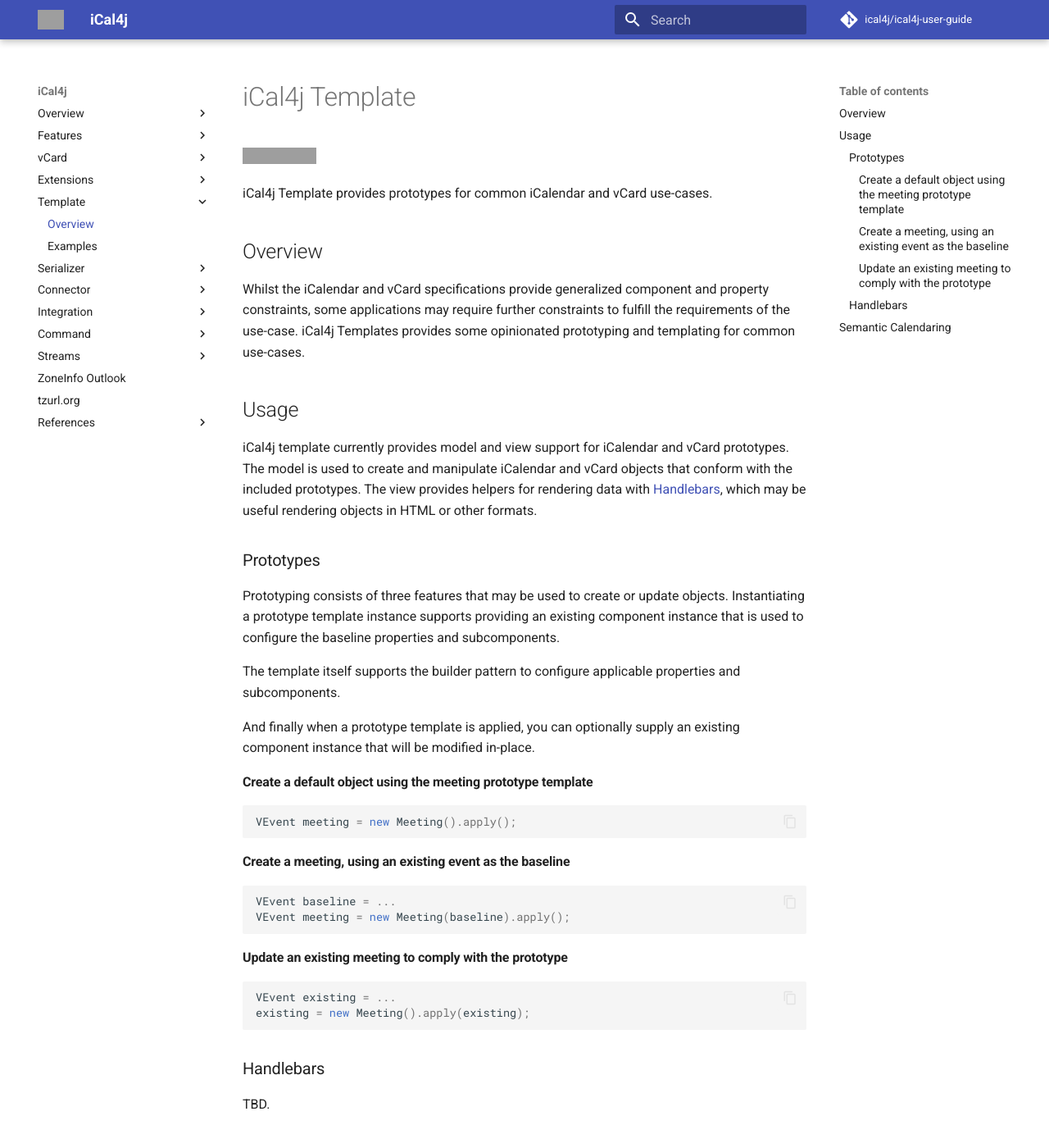
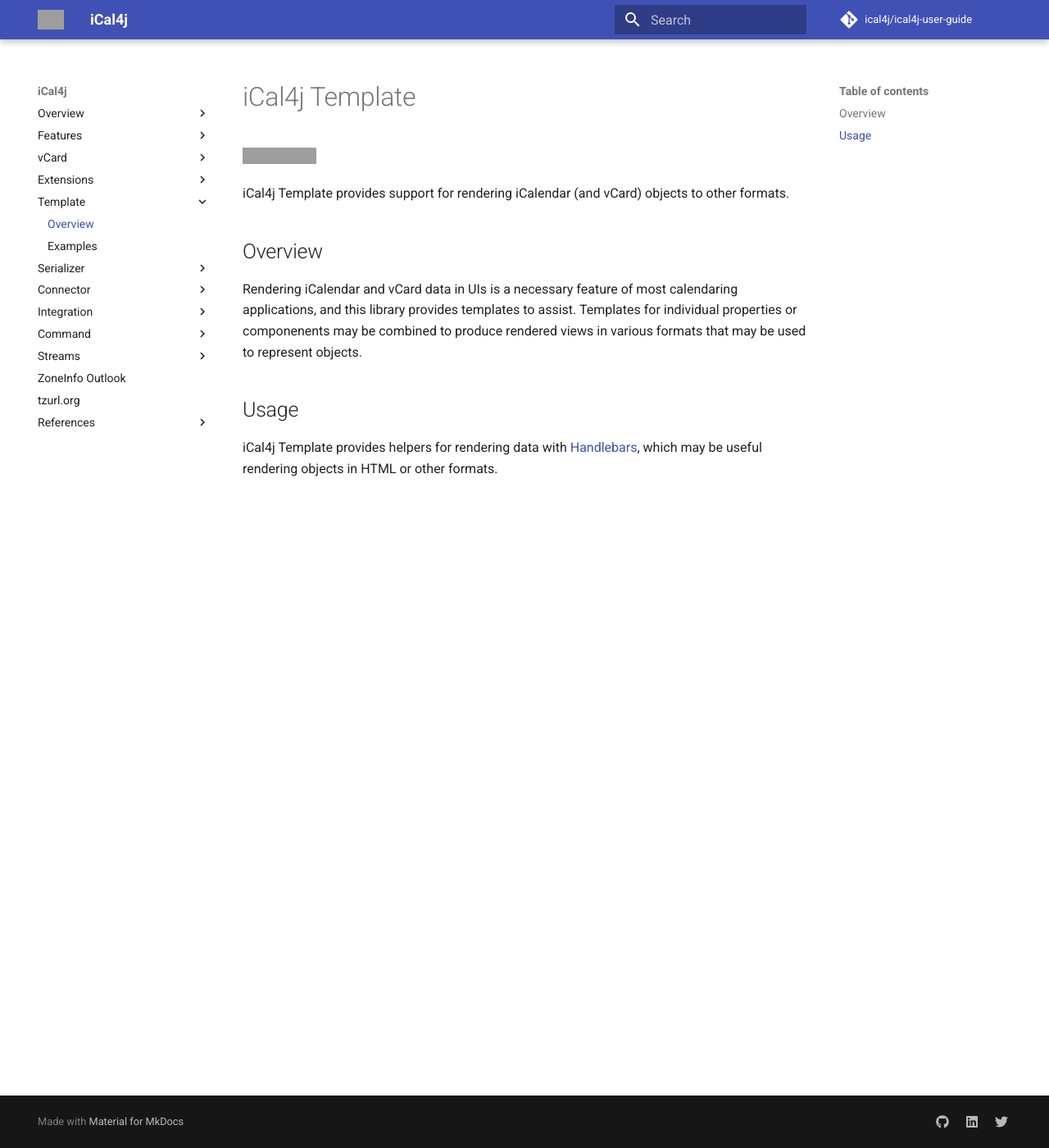
Before and after one commit to ical4j/ical4j-user-guide, an MkDocs documentation site: the page built from docs/template/index.md, in a window 1280 px wide and 1400 px high. Shown: the whole window at 82% size. Built offline with MkDocs 1.6.1 and Material for MkDocs 9.7.7, drawn with Linux system fonts in a browser that asks for light colours; comment, search, counter and statistics services are not loaded; some of the changed text lies outside the part shown; grey boxes are pictures that could not be loaded.

Commit message:
Update index.md

````diff
--- a/docs/template/index.md
+++ b/docs/template/index.md
@@ -2,57 +2,15 @@
 
 [![javadoc](https://javadoc.io/badge2/org.ical4j/ical4j-template/javadoc.svg)](https://javadoc.io/doc/org.ical4j/ical4j-template)
 
-iCal4j Template provides prototypes for common iCalendar and vCard use-cases.
+iCal4j Template provides support for rendering iCalendar (and vCard) objects to other formats.
 
 ## Overview
 
-Whilst the iCalendar and vCard specifications provide generalized component and property constraints, some applications
-may require further constraints to fulfill the requirements of the use-case. iCal4j Templates provides some
-opinionated prototyping and templating for common use-cases.
+Rendering iCalendar and vCard data in UIs is a necessary feature of most calendaring applications, and this library provides
+templates to assist. Templates for individual properties or componenents may be combined to produce rendered views in various
+formats that may be used to represent objects.
 
 ## Usage
 
-iCal4j template currently provides model and view support for iCalendar and vCard prototypes. The model
-is used to create and manipulate iCalendar and vCard objects that conform with the included prototypes.
-The view provides helpers for rendering data with [Handlebars](http://jknack.github.io/handlebars.java/),
+iCal4j Template provides helpers for rendering data with [Handlebars](http://jknack.github.io/handlebars.java/),
 which may be useful rendering objects in HTML or other formats.
-
-### Prototypes
-
-Prototyping consists of three features that may be used to create or update objects. Instantiating a
-prototype template instance supports providing an existing component instance that is used to configure
-the baseline properties and subcomponents.
-
-The template itself supports the builder pattern to configure applicable properties and subcomponents.
-
-And finally when a prototype template is applied, you can optionally supply an existing component
-instance that will be modified in-place.
-
-#### Create a default object using the meeting prototype template
-
-```java
-VEvent meeting = new Meeting().apply();
-```
-
-#### Create a meeting, using an existing event as the baseline
-
-```java
-VEvent baseline = ...
-VEvent meeting = new Meeting(baseline).apply();
-```
-
-#### Update an existing meeting to comply with the prototype
-
-```java
-VEvent existing = ...
-existing = new Meeting().apply(existing);
-```
-
-### Handlebars
-
-TBD.
-
-
-## Semantic Calendaring
-
-iCal4j supports prototype definitions defined by [Semantic Calendaring](https://www.semcal.org/concepts).
````
